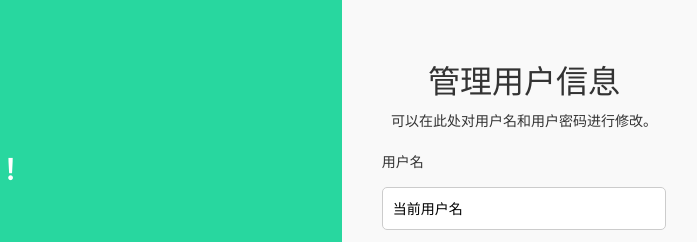
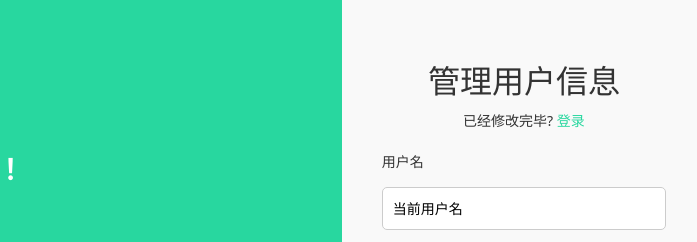
Before and after one commit to dangzhenmo/graduationDesign, a website: page src/manage.html in a window 1280 px wide. Shown: the part 115-357 px from the top of the page, 574-1271 px from the left. Drawn offline with nearby package versions, Linux system fonts and the light colour scheme; files that its build step writes are made by us from their sources; files whose address does not match are found by name.

Commit message:
增加登录按钮在修改用户资料界面

```diff
--- a/src/manage.html
+++ b/src/manage.html
@@ -26,7 +26,7 @@
     <!-- Right Section -->
     <div class="right-section mx-auto">
         <h2>管理用户信息</h2>
-        <p>可以在此处对用户名和用户密码进行修改。</p>
+        <p>已经修改完毕? <a href="http://localhost:8080/login.html">登录</a></p>
 
         <form id="manageUserForm" class="login-form">
             <!-- 用户名 -->
```
